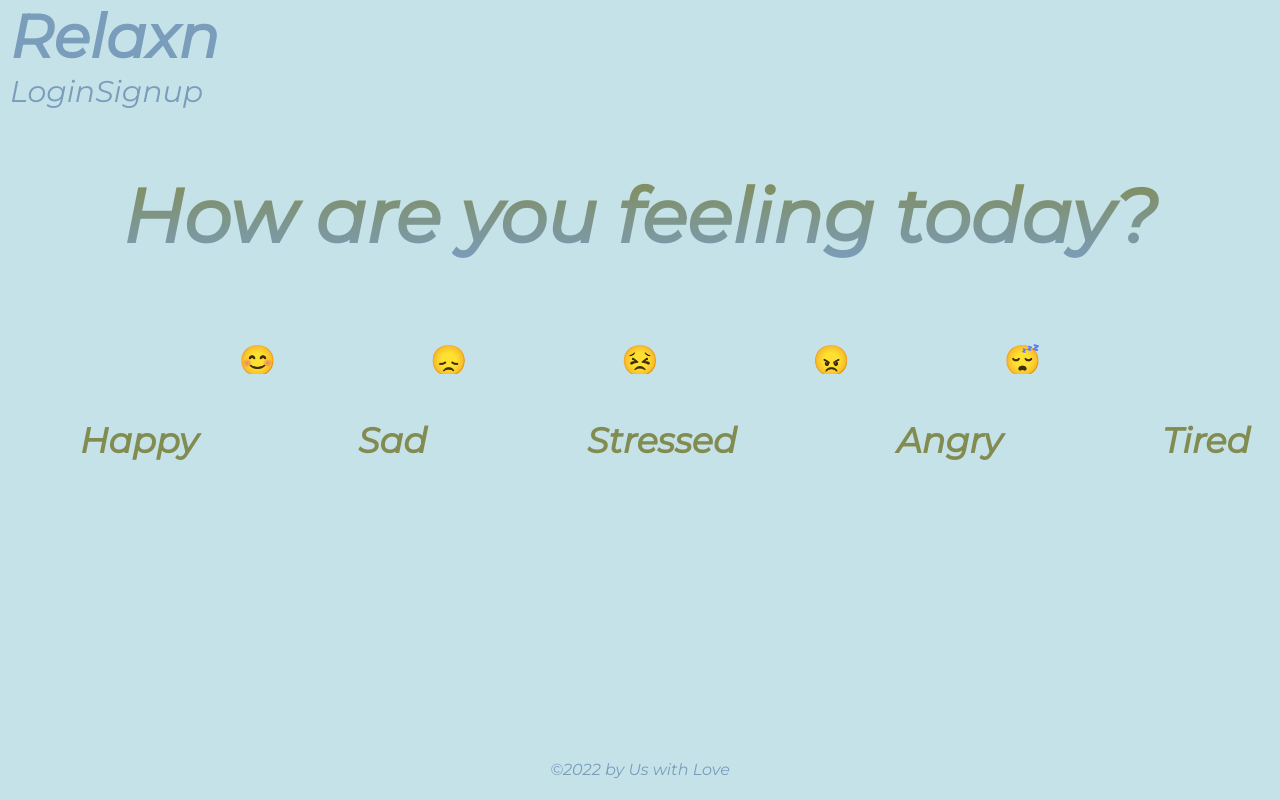
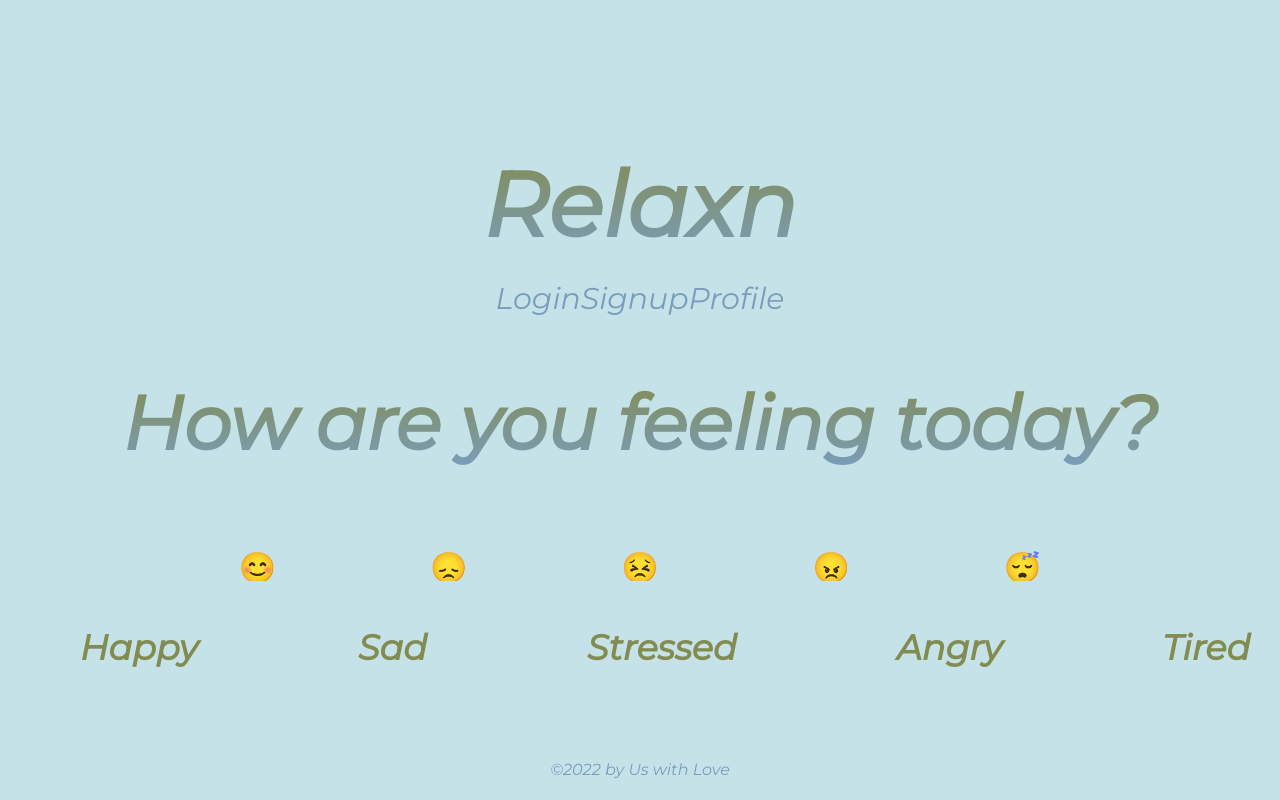
Before and after one commit to Brock-Merritt/Relaxn, a React (Create React App) app in the folder client/: page / in a window 1280 px wide. Shown: the top 800 px of the page. Built offline with nearby package versions, Linux system fonts and the light colour scheme.

Commit message:
initial heroku deploy

```diff
--- a/client/src/Components/Header/index.js
+++ b/client/src/Components/Header/index.js
@@ -8,16 +8,15 @@ const Header = () => {
     Auth.logout();
   };
   return (
-    <header class="main-header">
-      <div>
+    <header className="bg-secondary mb-4 py-2 flex-row align-center">
+      <div className="container flex-row justify-space-between-lg justify-center align-center">
         <Link to="/">
-          <h1>Relaxn</h1>
+          <h1 className="title">Relaxn</h1>
         </Link>
 
-        <nav className="main-nav">
+        <nav className="text-center">
           {Auth.loggedIn() ? (
             <>
-              <Link to="/home">Home</Link>
               <Link to="/profile">Me</Link>
               <a href="/" onClick={logout}>
                 Logout
@@ -27,6 +26,7 @@ const Header = () => {
             <>
               <Link to="/login">Login</Link>
               <Link to="/signup">Signup</Link>
+              <Link to="/profile">Profile</Link>
             </>
           )}
         </nav>
--- a/package.json
+++ b/package.json
@@ -22,7 +22,8 @@
   "homepage": "https://github.com/Brock-Merritt/Relaxn#readme",
   "dependencies": {
     "@fortawesome/fontawesome-svg-core": "^1.2.36",
-    "if-env": "^1.0.4"
+    "if-env": "^1.0.4",
+    "node": "v16.13.1"
   },
   "devDependencies": {
     "@types/jwt-decode": "^3.1.0",
```
